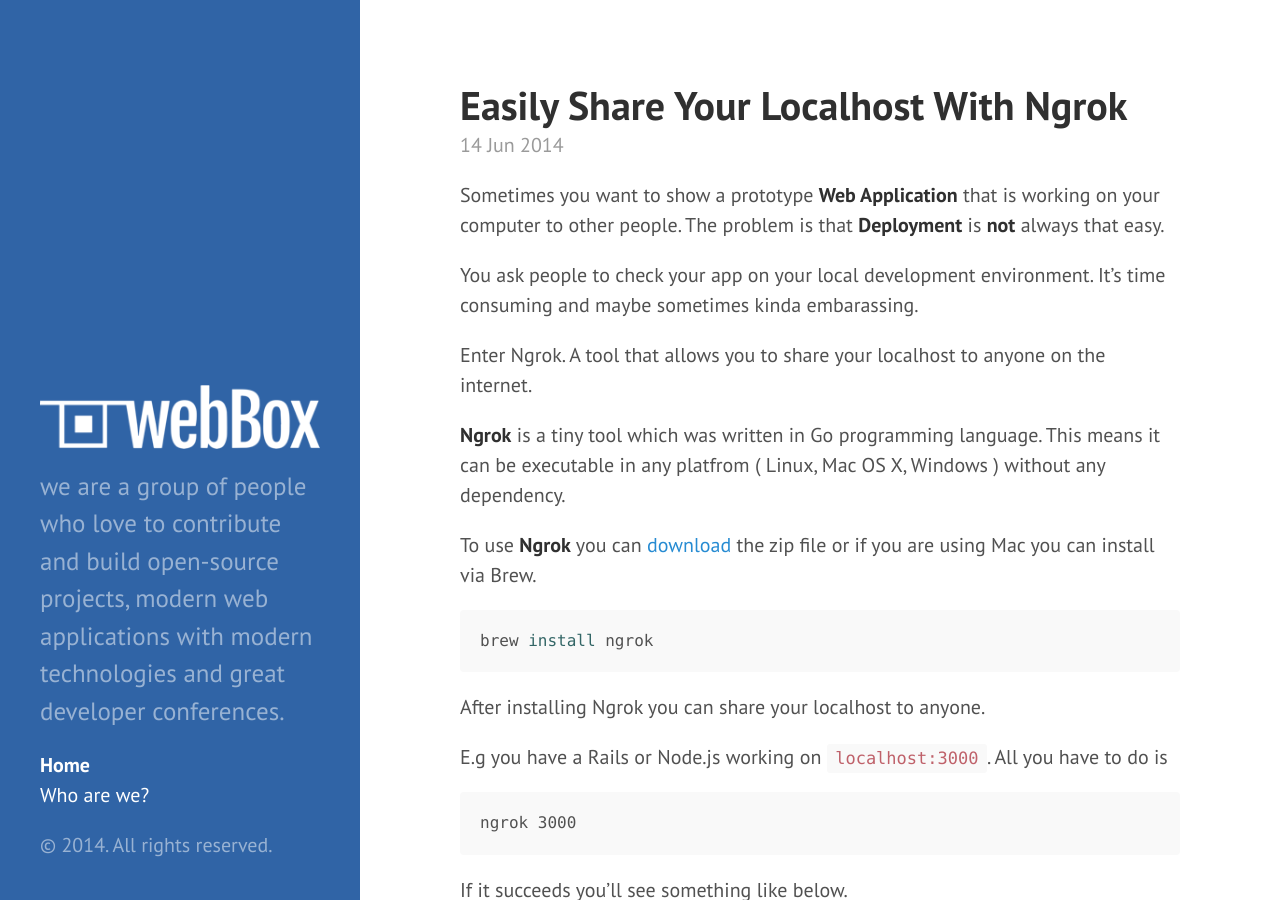
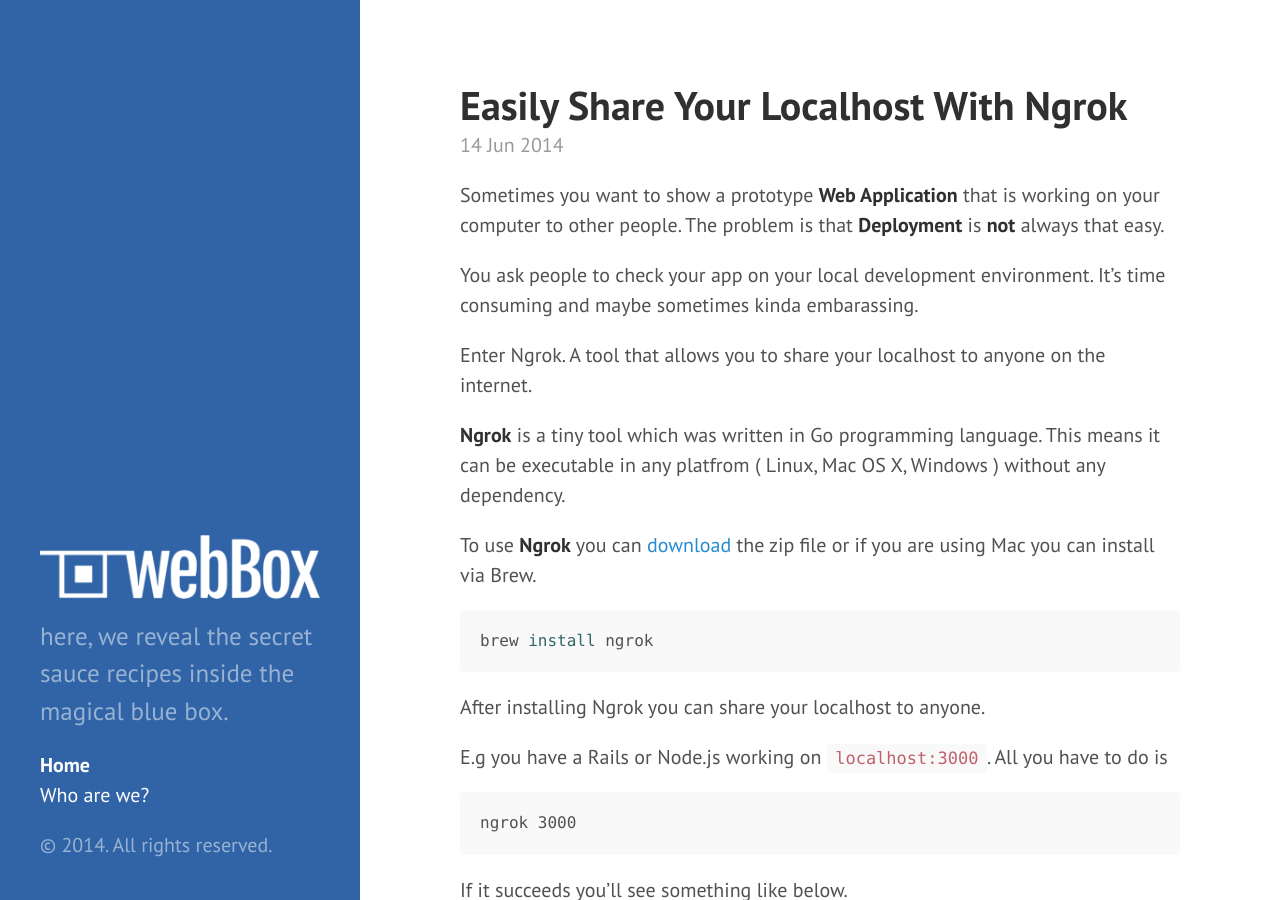
Before and after one commit to digideskio/webbox-blog, a Jekyll site: the page built from index.html, in a window 1280 px wide and 900 px high. Built offline with Jekyll 4.4.1, drawn with Linux system fonts in a browser that asks for light colours; Markdown is read by kramdown in place of the engine named in the settings; the list of posts is cut into pages by our own code.

Commit message:
update tagline

```diff
--- a/_config.yml
+++ b/_config.yml
@@ -8,9 +8,7 @@
 # Setup
 title:            webBox
 tagline:          "the blog"
-description:      we are a group of people who love to contribute and
-                  build open-source projects, modern web applications
-                  with modern technologies and great developer conferences.
+description:      here, we reveal the secret sauce recipes inside the magical blue box.
 
 url:              http://blog.webbox.io
 baseurl:          /
```
